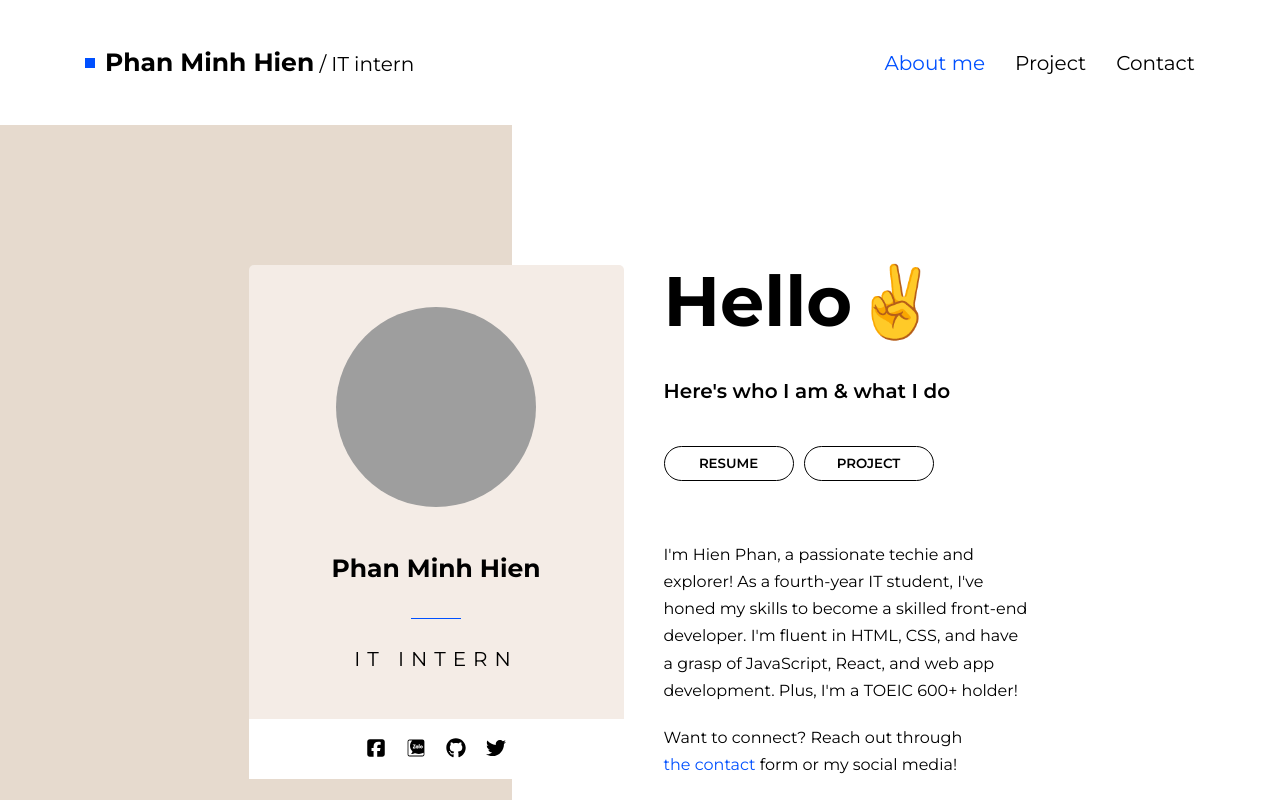
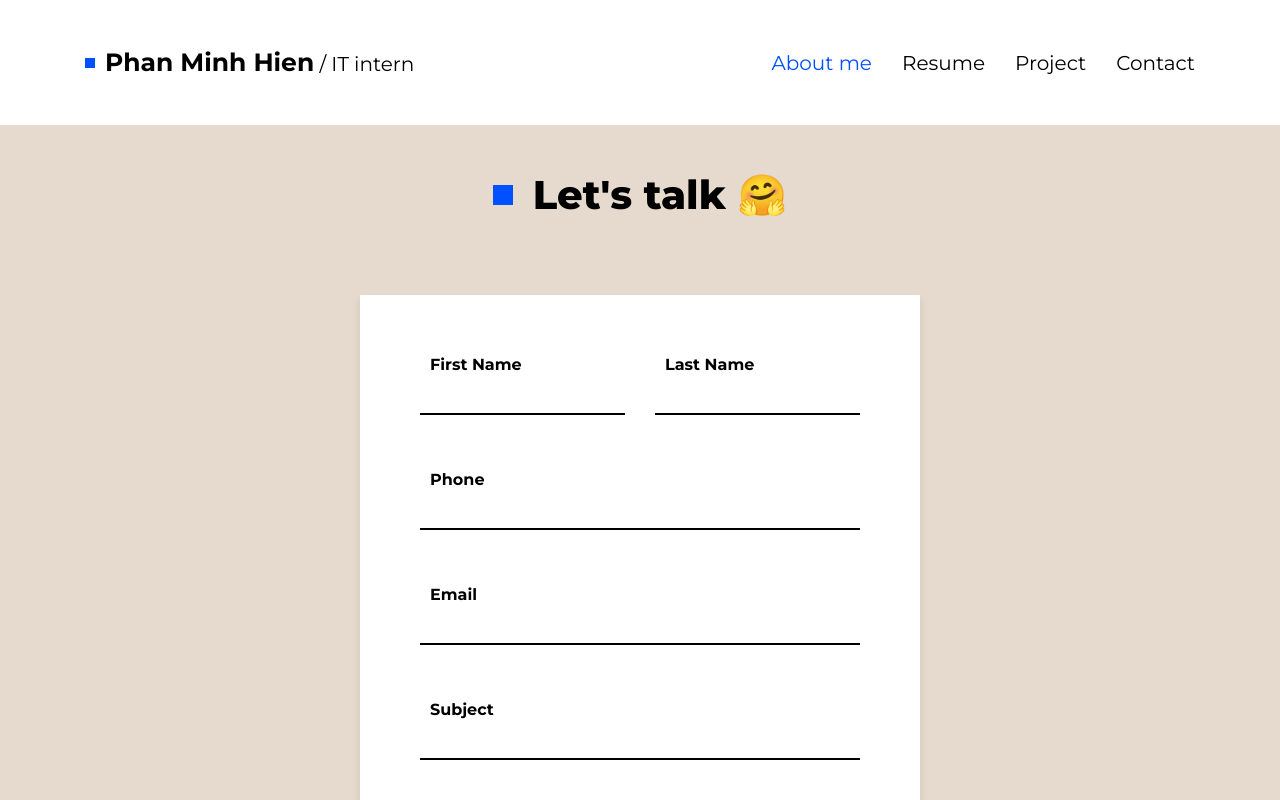
Before and after one commit to pmh3107/my-CV, a React (Create React App) app: page /Contact in a window 1280 px wide. Shown: the top 800 px of the page. Built offline with nearby package versions, Linux system fonts and the light colour scheme; grey boxes are pictures that could not be loaded.

Commit message:
Completed Contact page

```diff
--- a/package.json
+++ b/package.json
@@ -10,7 +10,7 @@
     "babel-plugin-macros": "^3.1.0",
     "react": "^18.2.0",
     "react-dom": "^18.2.0",
-    "react-router-dom": "^6.21.0",
+    "react-router-dom": "^6.21.1",
     "react-scripts": "5.0.1",
     "sass": "^1.69.5",
     "web-vitals": "^2.1.4"
--- a/src/App.js
+++ b/src/App.js
@@ -1,14 +1,18 @@
-import Header from "./components/layout/Header";
-import Footer from "./components/layout/Footer";
+import React from "react";
+import { BrowserRouter, Route, Routes } from "react-router-dom";
 import AboutMe from "./components/pages/AboutMe";
 import "./scss/main.scss";
+import Contact from "./components/pages/Contact";
+
 function App() {
   return (
-    <div className="App">
-      <Header />
-      <AboutMe />
-      <Footer />
-    </div>
+    <BrowserRouter>
+      <Routes>
+        <Route path="/" element={<AboutMe />} />
+        <Route path="/Contact" element={<Contact />} />
+        {/* <Route path="*" element={<NotFound />} /> */}
+      </Routes>
+    </BrowserRouter>
   );
 }
 
--- a/src/components/layout/Header.jsx
+++ b/src/components/layout/Header.jsx
@@ -1,5 +1,6 @@
 import React from "react";
 import { useState } from "react";
+import { Link } from "react-router-dom";
 function Header() {
   const [isActive, setIsActive] = useState(false);
 
@@ -41,9 +42,14 @@ function Header() {
                 </svg>
               </div>
               <ul className={`navbar__list ${isActive ? "visible" : ""}`}>
-                <li className="navbar__item active">About me</li>
+                <li className="navbar__item active">
+                  <Link to="/">About me</Link>
+                </li>
+                <li className="navbar__item">Resume</li>
                 <li className="navbar__item">Project</li>
-                <li className="navbar__item">Contact</li>
+                <li className="navbar__item">
+                  <Link to="/Contact">Contact</Link>
+                </li>
               </ul>
             </div>
           </div>
--- a/src/components/pages/AboutMe.jsx
+++ b/src/components/pages/AboutMe.jsx
@@ -1,7 +1,11 @@
 import React from "react";
+import Header from "../layout/Header";
+import Footer from "../layout/Footer";
 import Social from "../common/SocialIcon";
 function AboutMe() {
   return (
+    <>
+      <Header />
       <main className="main aboutMe">
         <div className="container">
           <div className="aboutMe__inner">
@@ -30,10 +34,10 @@ function AboutMe() {
               <div className="content__info-all">
                 <p className="content__info">
                   I'm Hien Phan, a passionate techie and explorer! As a
-                fourth-year IT student, I've honed my skills to become a skilled
-                front-end developer. I'm fluent in HTML, CSS, and have a grasp
-                of JavaScript, React, and web app development. Plus, I'm a TOEIC
-                600+ holder!
+                  fourth-year IT student, I've honed my skills to become a
+                  skilled front-end developer. I'm fluent in HTML, CSS, and have
+                  a grasp of JavaScript, React, and web app development. Plus,
+                  I'm a TOEIC 600+ holder!
                 </p>
                 <p className="content__info">
                   Want to connect? Reach out through{" "}
@@ -47,6 +51,8 @@ function AboutMe() {
           </div>
         </div>
       </main>
+      <Footer />
+    </>
   );
 }
 export default AboutMe;
--- /dev/null
+++ b/src/components/pages/Contact.jsx
@@ -0,0 +1,154 @@
+import React, { useState } from "react";
+import Footer from "../layout/Footer";
+import Header from "../layout/Header";
+
+const ContactForm = () => {
+  const [formData, setFormData] = useState({
+    firstName: "",
+    lastName: "",
+    email: "",
+    subject: "",
+    message: "",
+  });
+
+  const handleChange = (e) => {
+    const { name, value } = e.target;
+    setFormData({
+      ...formData,
+      [name]: value,
+    });
+  };
+
+  const handleSubmit = (e) => {
+    e.preventDefault();
+    console.log("Form submitted:", formData);
+    setFormData({
+      firstName: "",
+      lastName: "",
+      phone: "",
+      email: "",
+      subject: "",
+      message: "",
+    });
+  };
+
+  return (
+    <form className="form__container" onSubmit={handleSubmit}>
+      <div className="form__name">
+        <div className="form__input-action">
+          <label className="form__label" htmlFor="firstName">
+            First Name
+          </label>
+          <input
+            type="text"
+            id="firstName"
+            name="firstName"
+            value={formData.firstName}
+            onChange={handleChange}
+            className="form__input"
+            required
+          />
+        </div>
+
+        <div className="form__input-action">
+          <label className="form__label" htmlFor="lastName">
+            Last Name
+          </label>
+          <input
+            type="text"
+            id="lastName"
+            name="lastName"
+            value={formData.lastName}
+            onChange={handleChange}
+            className="form__input"
+            required
+          />
+        </div>
+      </div>
+      <div className="form__input-action">
+        <label className="form__label" htmlFor="phone">
+          Phone
+        </label>
+        <input
+          type="text"
+          id="phone"
+          name="phone"
+          value={formData.phone}
+          onChange={handleChange}
+          className="form__input"
+          required
+        />
+      </div>
+      <div className="form__input-action">
+        <label className="form__label" htmlFor="email">
+          Email
+        </label>
+        <input
+          type="email"
+          id="email"
+          name="email"
+          value={formData.email}
+          onChange={handleChange}
+          className="form__input"
+          required
+        />
+      </div>
+
+      <div className="form__input-action">
+        <label className="form__label" htmlFor="subject">
+          Subject
+        </label>
+        <input
+          type="text"
+          id="subject"
+          name="subject"
+          value={formData.subject}
+          onChange={handleChange}
+          className="form__input"
+          required
+        />
+      </div>
+
+      <div className="form__input-action">
+        <label className="form__label" htmlFor="message">
+          Message
+        </label>
+        <textarea
+          id="message"
+          name="message"
+          value={formData.message}
+          onChange={handleChange}
+          className="form__input form__input-textarea"
+          required
+        ></textarea>
+      </div>
+
+      <button className="form__submit-btn btn" type="submit">
+        SEND
+      </button>
+    </form>
+  );
+};
+
+function Contact() {
+  return (
+    <>
+      <Header />
+      <main className="main contact">
+        <div className="container">
+          <div className="contact-inner">
+            <div className="contact-top">
+              <div className="contact-top__dot"></div>
+              <h1 className="contact-top__heading">Let's talk 🤗</h1>
+            </div>
+            <div className="contact-form">
+              <ContactForm />
+            </div>
+          </div>
+        </div>
+      </main>
+      <Footer />
+    </>
+  );
+}
+export default Contact;
--- /dev/null
+++ b/src/scss/common/_button.scss
@@ -0,0 +1,7 @@
+.btn {
+  width: 130px;
+  height: 35px;
+  border: 1px solid black;
+  border-radius: 20px;
+  font-weight: 600;
+}
--- a/src/scss/common/_index.scss
+++ b/src/scss/common/_index.scss
@@ -1 +1,2 @@
 @forward "./social";
+@forward "./button";
--- /dev/null
+++ b/src/scss/pages/_Contact.scss
@@ -0,0 +1,89 @@
+@use "../abstracts";
+.contact {
+  background-color: var(--contact-bg-color);
+  &-inner {
+    display: flex;
+    flex-direction: column;
+    justify-content: center;
+    align-items: center;
+    gap: 80px;
+  }
+  &-form {
+    min-width: 360px;
+    max-width: 680px;
+    margin-bottom: 50px;
+    background-color: #fff;
+    box-shadow: 0px 4px 8px rgba(0, 0, 0, 0.1);
+  }
+}
+.contact-top {
+  margin-top: 50px;
+  display: flex;
+  align-items: center;
+  justify-content: center;
+  gap: 10px;
+  &__dot {
+    margin-right: 10px;
+    display: block;
+    height: 20px;
+    width: 20px;
+    background-color: #0050ff;
+  }
+  &__heading {
+    font-weight: 900;
+    font-size: 4rem;
+  }
+}
+.form {
+  &__container {
+    padding: 70px 60px;
+    @include abstracts.screen(sm) {
+      padding: 30px 20px;
+    }
+  }
+  &__name {
+    display: flex;
+    gap: 30px;
+    @include abstracts.screen(sm) {
+      flex-direction: column;
+      gap: 0;
+    }
+  }
+  &__input-action {
+    position: relative;
+    height: 65px;
+    width: 100%;
+    margin-bottom: 50px;
+    @include abstracts.screen(sm) {
+      margin-bottom: 20px;
+    }
+  }
+  &__label {
+    font-weight: 700;
+    position: absolute;
+    top: -8px;
+    left: 10px;
+  }
+  &__input {
+    height: 40px;
+    width: 100%;
+    border-bottom: 2px solid black;
+    padding-left: 10px;
+    margin-top: 10px;
+    font-weight: 500;
+    font-size: 1.6rem;
+    width: 100%;
+    &-textarea {
+      padding: 10px 10px;
+    }
+    &:focus {
+      color: #0050ff;
+      border-bottom: 2px solid #0050ff;
+    }
+  }
+  &__submit-btn {
+    background-color: #0050ff;
+    color: #fff;
+    border: 1px solid transparent;
+  }
+}
--- a/src/scss/pages/_aboutMe.scss
+++ b/src/scss/pages/_aboutMe.scss
@@ -2,13 +2,7 @@
 .aboutMe {
   width: 100%;
   height: 100%;
-  background: linear-gradient(
-    to right,
-    rgb(230, 218, 206) 0%,
-    rgb(230, 218, 206) 40%,
-    transparent 40%,
-    transparent 100%
-  );
+  background: var(--aboutMe-bg-color);
   @include abstracts.screen(sm) {
     background: linear-gradient(
       to top,
@@ -40,6 +34,7 @@
   align-items: center;
   border-radius: 5px;
   background-color: rgb(244, 236, 230);
+  box-shadow: 0px 4px 8px rgba(0, 0, 0, 0.1); // offsetX, offsetY, blur-radius, color
   &__avatar {
     margin-top: 42px;
     width: 200px;
--- a/src/scss/pages/_index.scss
+++ b/src/scss/pages/_index.scss
@@ -1 +1,2 @@
 @forward "./aboutMe";
+@forward "./Contact";
--- a/src/scss/theme/_light.scss
+++ b/src/scss/theme/_light.scss
@@ -2,4 +2,12 @@
 
 html {
   --header-bg-color: #fffff;
+  --aboutMe-bg-color: linear-gradient(
+    to right,
+    rgb(230, 218, 206) 0%,
+    rgb(230, 218, 206) 40%,
+    transparent 40%,
+    transparent 100%
+  );
+  --contact-bg-color: rgb(230, 218, 206);
 }
```
Also changed, not shown: 2 other files (tests, documents, lock files or other folders). Lines whose indentation alone changed are shown as unchanged.
